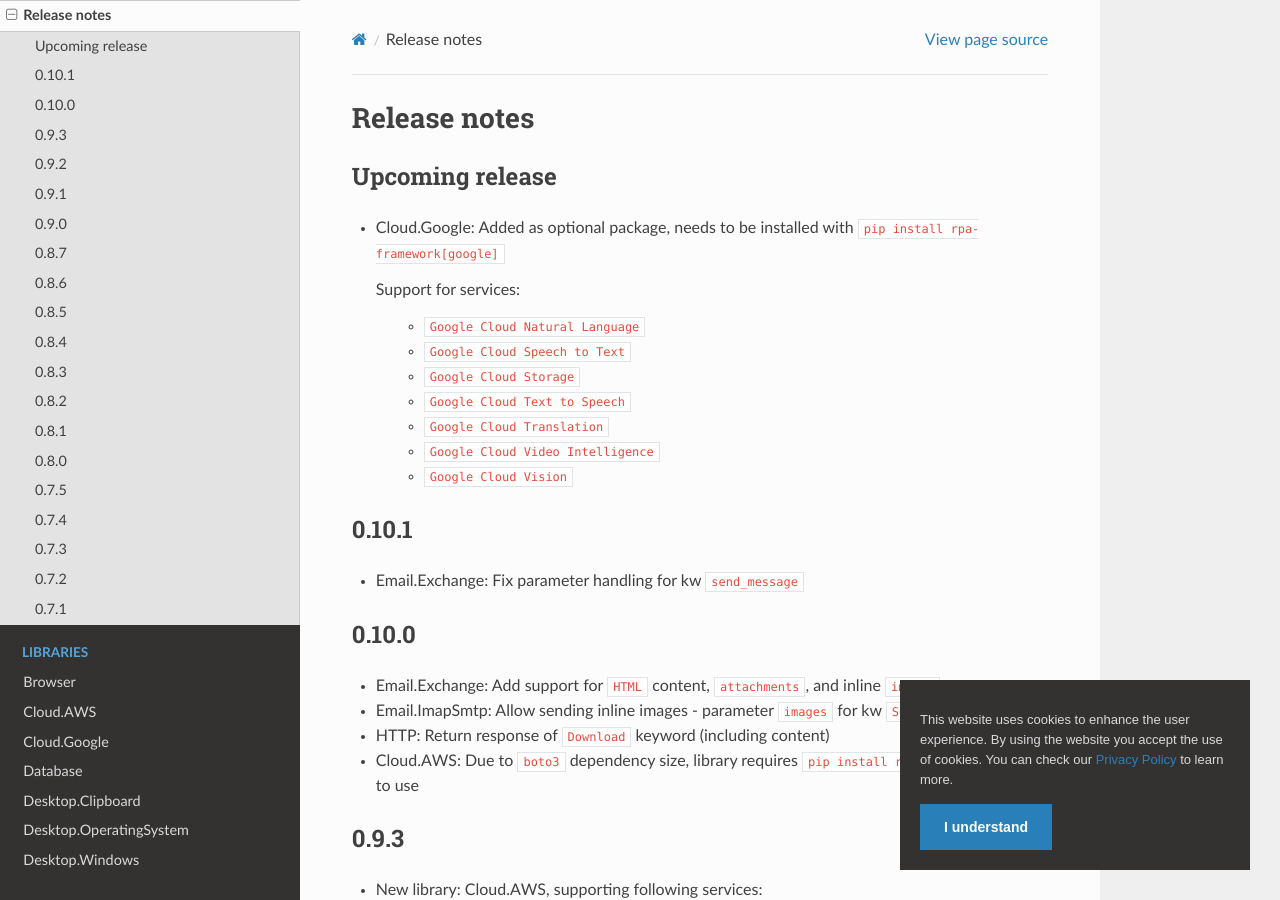
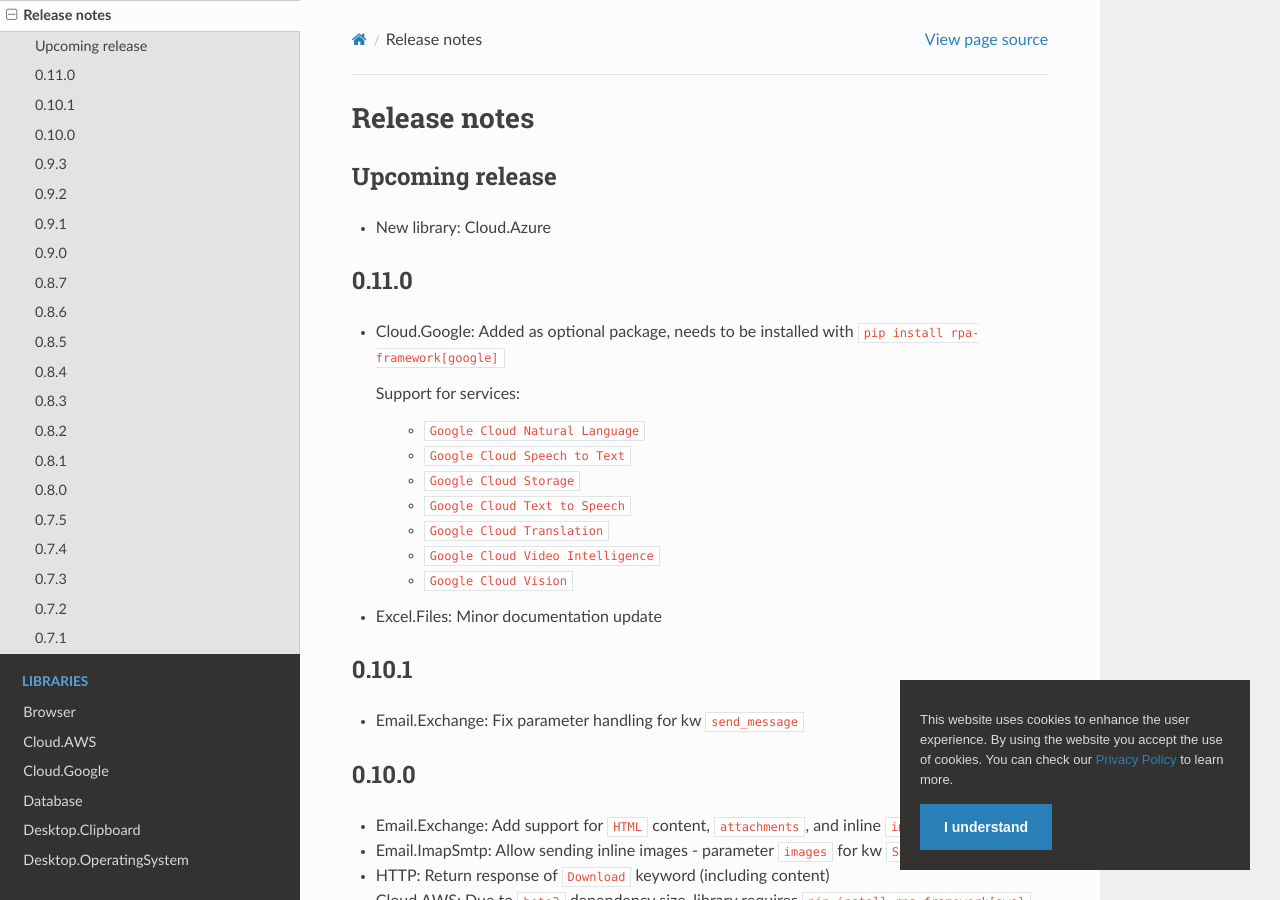
Before and after one commit to coderprovider/Framework-RPA, a Sphinx documentation site: the page built from docs/source/releasenotes.rst, in a window 1280 px wide and 900 px high. Built offline with Sphinx 7.4.7 and the Read the Docs theme 2.0.0, drawn with Linux system fonts in a browser that asks for light colours; pages that are not in the unit, such as notebooks, are missing from menus.

Commit message:
release: 0.11.0

```diff
--- a/docs/source/releasenotes.rst
+++ b/docs/source/releasenotes.rst
@@ -3,6 +3,11 @@
 
 Upcoming release
 ----------------
+
+- New library: Cloud.Azure
+
+0.11.0
+------
 
 - Cloud.Google: Added as optional package, needs to be installed
   with ``pip install rpa-framework[google]``
@@ -16,6 +21,8 @@
     - ``Google Cloud Translation``
     - ``Google Cloud Video Intelligence``
     - ``Google Cloud Vision``
+
+- Excel.Files: Minor documentation update
 
 0.10.1
 ------
@@ -47,7 +54,6 @@
 -----
 
 - Updated Robot Framework to 3.2.1
-
 
 0.9.1
 -----
--- a/pyproject.toml
+++ b/pyproject.toml
@@ -1,6 +1,6 @@
 [tool.poetry]
 name = "rpa-framework"
-version = "0.10.1"
+version = "0.11.0"
 description = "A collection of tools and libraries for RPA"
 authors = [
 	"RPA Framework <rpafw@robocorp.com>",
```
